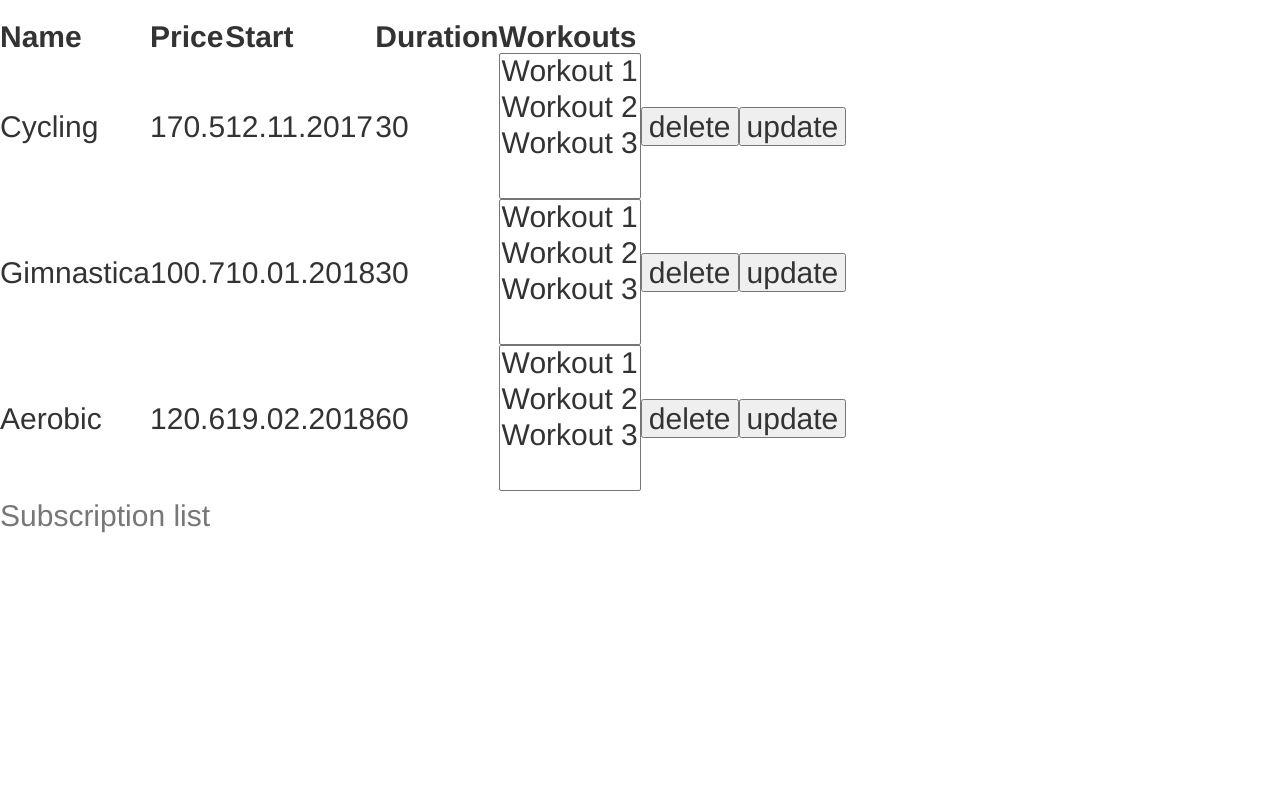
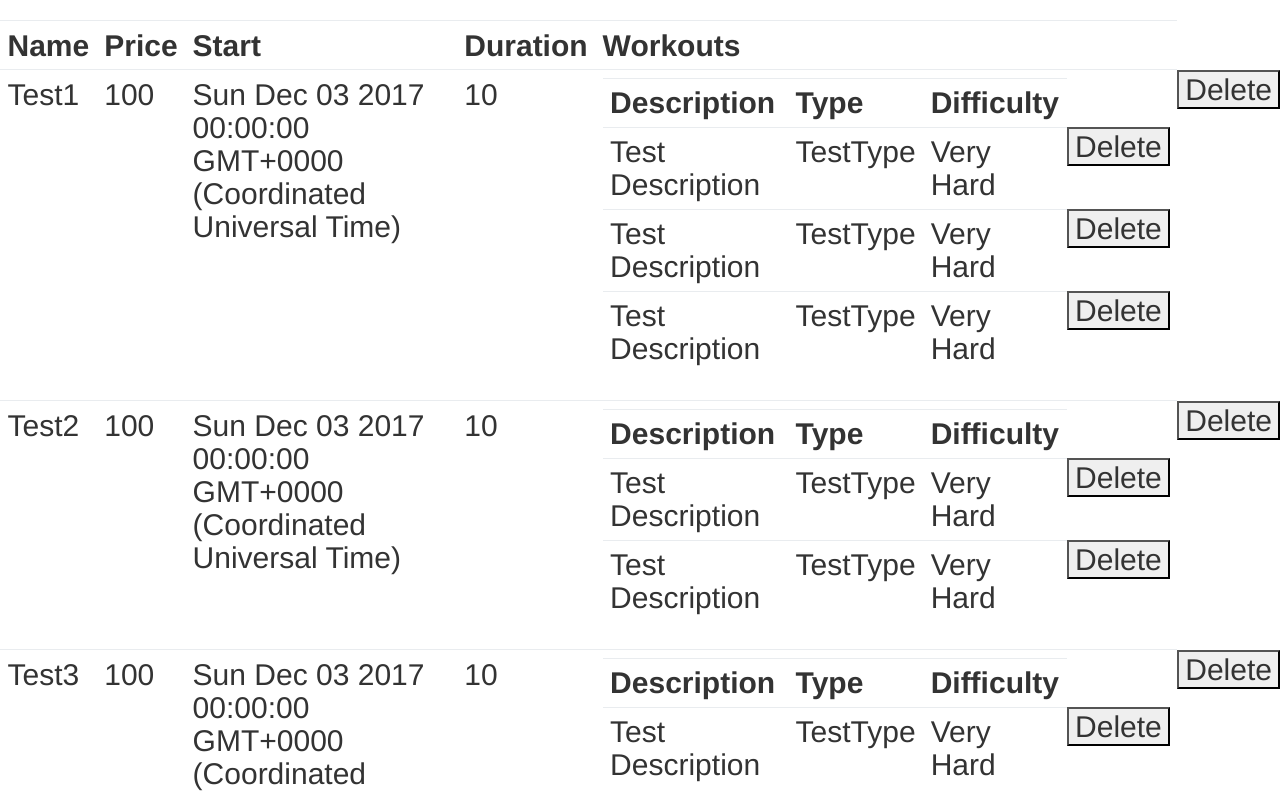
Before and after one commit to CCMV2/GymApplication, an Angular app in the folder GymAppUI/: page /listsubscription in a window 1280 px wide. Shown: the top 793 px of the page. Built offline with nearby package versions, Linux system fonts and the light colour scheme.

Commit message:
List subscriptions

```diff
--- a/GymAppUI/src/app/list-subscription/list-subscription.component.html
+++ b/GymAppUI/src/app/list-subscription/list-subscription.component.html
@@ -1,4 +1,4 @@
-<table>
+<table class="table table-condensed table-hover">
   <caption>
     Subscription list
   </caption>
@@ -9,85 +9,46 @@
     <th>Duration</th>
     <th>Workouts</th>
   </tr>
-  <tr>
+  <tr *ngFor="let entry of subscriptions">
     <td>
-      Cycling
+      {{entry.subscription.name}}
     </td>
     <td>
-      170.5
+      {{entry.subscription.price}}
     </td>
     <td>
-      12.11.2017
+      {{entry.subscription.start}}
     </td>
     <td>
-      30
+      {{entry.subscription.duration}}
     </td>
     <td>
-      <select name="Workouts" multiple>
-        <option value="Workout 1">Workout 1</option>
-        <option value="Workout 2">Workout 2</option>
-        <option value="Workout 3">Workout 3</option>
-      </select><br>
+      <table class="table table-condensed table-hover">
+        <tr>
+          <th>
+            Description
+          </th>
+          <th>
+            Type
+          </th>
+          <th>
+            Difficulty
+          </th>
+        </tr>
+        <tr *ngFor="let workout of entry.workouts">
+          <td>
+            {{workout.description}}
+          </td>
+          <td>
+            {{workout.workoutType}}
+          </td>
+          <td>
+            {{workout.difficulty}}
+          </td>
+          <button (click)="deleteWorkout(entry,workout)">Delete</button>
+        </tr>
+      </table>
     </td>
-    <td>
-      <input type="button" value="delete">
-    </td>
-    <td>
-      <input type="button" value="update">
-    </td>
-  </tr>
-  <tr>
-    <td>
-      Gimnastica
-    </td>
-    <td>
-      100.7
-    </td>
-    <td>
-      10.01.2018
-    </td>
-    <td>
-      30
-    </td>
-    <td>
-      <select name="Workouts" multiple>
-        <option value="Workout 1">Workout 1</option>
-        <option value="Workout 2">Workout 2</option>
-        <option value="Workout 3">Workout 3</option>
-      </select><br>
-    </td>
-    <td>
-      <input type="button" value="delete">
-    </td>
-    <td>
-      <input type="button" value="update">
-    </td>
-  </tr>
-  <tr>
-    <td>
-      Aerobic
-    </td>
-    <td>
-      120.6
-    </td>
-    <td>
-      19.02.2018
-    </td>
-    <td>
-      60
-    </td>
-    <td>
-      <select name="Workouts" multiple>
-        <option value="Workout 1">Workout 1</option>
-        <option value="Workout 2">Workout 2</option>
-        <option value="Workout 3">Workout 3</option>
-      </select><br>
-    </td>
-    <td>
-      <input type="button" value="delete">
-    </td>
-    <td>
-      <input type="button" value="update">
-    </td>
+    <button (click)="delete(entry)">Delete</button>
   </tr>
 </table>
--- a/GymAppUI/src/app/list-subscription/list-subscription.component.ts
+++ b/GymAppUI/src/app/list-subscription/list-subscription.component.ts
@@ -1,4 +1,7 @@
-import { Component, OnInit } from '@angular/core';
+import {Component, OnInit} from '@angular/core';
+import {Subscription} from "../models/subscription";
+import {WorkoutList} from "../models/workoutlist";
+import {Workout} from "../models/workout";
 
 @Component({
   selector: 'app-list-subscription',
@@ -7,9 +10,26 @@ import { Component, OnInit } from '@angular/core';
 })
 export class ListSubscriptionComponent implements OnInit {
 
-  constructor() { }
+  subscriptions: WorkoutList[] = [
+    new WorkoutList(new Subscription(1, "Test1", 100, new Date(2017, 11, 3), 10), [new Workout(1,"TestType","Very Hard","Test Description"),new Workout(1,"TestType","Very Hard","Test Description"),new Workout(1,"TestType","Very Hard","Test Description")]),
+    new WorkoutList(new Subscription(2, "Test2", 100, new Date(2017, 11, 3), 10), [new Workout(1,"TestType","Very Hard","Test Description"),new Workout(1,"TestType","Very Hard","Test Description")]),
+    new WorkoutList(new Subscription(3, "Test3", 100, new Date(2017, 11, 3), 10), [new Workout(1,"TestType","Very Hard","Test Description")]),
+    new WorkoutList(new Subscription(4, "Test4", 100, new Date(2017, 11, 3), 10), [new Workout(1,"TestType","Very Hard","Test Description")]),
+    new WorkoutList(new Subscription(5, "Test5", 100, new Date(2017, 11, 3), 10), [new Workout(1,"TestType","Very Hard","Test Description"),new Workout(1,"TestType","Very Hard","Test Description"),new Workout(1,"TestType","Very Hard","Test Description"),new Workout(1,"TestType","Very Hard","Test Description")])
+  ];
+
+  constructor() {
+  }
 
   ngOnInit() {
   }
 
+  delete(entry: WorkoutList): void{
+    this.subscriptions.splice(this.subscriptions.indexOf(entry),1);
+  }
+
+  deleteWorkout(workoutlist,workout): void {
+    this.subscriptions[this.subscriptions.indexOf(workoutlist)].workouts.splice(this.subscriptions[this.subscriptions.indexOf(workoutlist)].workouts.indexOf(workout),1);
+  }
+
 }
--- /dev/null
+++ b/GymAppUI/src/app/models/subscription.ts
@@ -0,0 +1,20 @@
+export class Subscription{
+	subscriptionId: number;
+	name: string;
+	price: number;
+	start: Date;
+	duration: number;
+
+
+    constructor(subscriptionId: number,
+        name: string,
+        price: number,
+        start: Date,
+        duration: number) {
+        this.subscriptionId = subscriptionId;
+        this.name = name;
+        this.price = price;
+        this.start = start;
+        this.duration = duration;
+    }
+}
--- /dev/null
+++ b/GymAppUI/src/app/models/workout.ts
@@ -0,0 +1,13 @@
+export class Workout{
+  idWorkout: number;
+  workoutType: string;
+  difficulty: string;
+  description: string;
+
+  constructor(idWorkout: number, workoutType: string, difficulty: string, description: string) {
+    this.idWorkout = idWorkout;
+    this.workoutType = workoutType;
+    this.difficulty = difficulty;
+    this.description = description;
+  }
+}
--- /dev/null
+++ b/GymAppUI/src/app/models/workoutlist.ts
@@ -0,0 +1,12 @@
+import {Subscription} from "./subscription";
+import {Workout} from "./workout";
+
+export class WorkoutList {
+  subscription: Subscription;
+  workouts: Workout[];
+
+  constructor(subscription: Subscription, workouts: Workout[]) {
+    this.subscription = subscription;
+    this.workouts = workouts;
+  }
+}
--- a/GymAppUI/src/app/room-page/room-page.component.html
+++ b/GymAppUI/src/app/room-page/room-page.component.html
@@ -1,5 +1,5 @@
 <div>
-    <table class="table">
+    <table class="table table-hover">
       <tr>
         <th>
           Id
```
Also changed, not shown: 2 other files (tests, documents, lock files or other folders).
